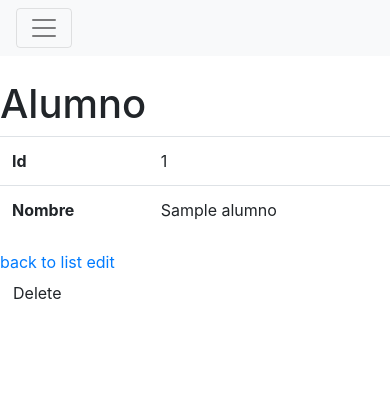
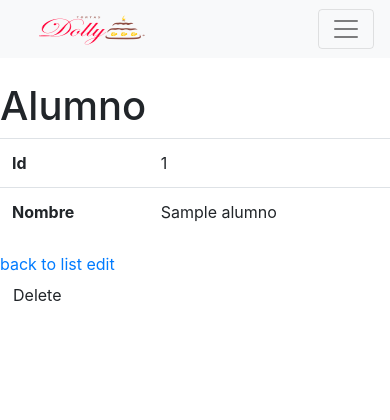
Before and after one commit to samucoxd/dolly, a Symfony app: template templates/alumno/show.html.twig in a window 390 px wide. Shown: the top 420 px of the page. Run offline with Twig, Linux system fonts and the light colour scheme; the template is opened without the code that fills it: most values are stand-ins (such as "Sample title", 1, 10 or a date in 2020); some libraries are stand-ins or nearby versions.

Commit message:
navbar responsive

```diff
--- a/templates/base.html.twig
+++ b/templates/base.html.twig
@@ -18,14 +18,13 @@
   <body>
 
  <nav class="navbar navbar-expand-lg navbar-light bg-light mb-4">
-   <button class="navbar-toggler" type="button" data-toggle="collapse" data-target="#navbarTogglerDemo01" aria-controls="navbarTogglerDemo01" aria-expanded="false" aria-label="Toggle navigation">
+   <a class="navbar-brand" href="#">
+   <img src="{{ asset('imagenes/img.png') }}" width="150" height="30" alt="" loading="lazy">
+   </a>
+  <button class="navbar-toggler" type="button" data-toggle="collapse" data-target="#navbarSupportedContent" aria-controls="navbarSupportedContent" aria-expanded="false" aria-label="Toggle navigation">
     <span class="navbar-toggler-icon"></span>
   </button>
-  <div class="collapse navbar-collapse" id="navbarTogglerDemo02">
- <a class="navbar-brand" href="{{ path('dashboard') }}">
-    <img src="{{ asset('imagenes/img.png') }}" width="150" height="30" alt="" loading="lazy">
-  </a>
-<div class="navbar-nav ml-auto">
+
   <div class="collapse navbar-collapse" id="navbarSupportedContent">
     <ul class="navbar-nav mr-auto">
       <li class="nav-item active">
@@ -69,8 +68,7 @@
       {% endif %}
     </ul>
   </div>
-</div>
-</div>
+
 </nav>
     {% block body %}
 
```
